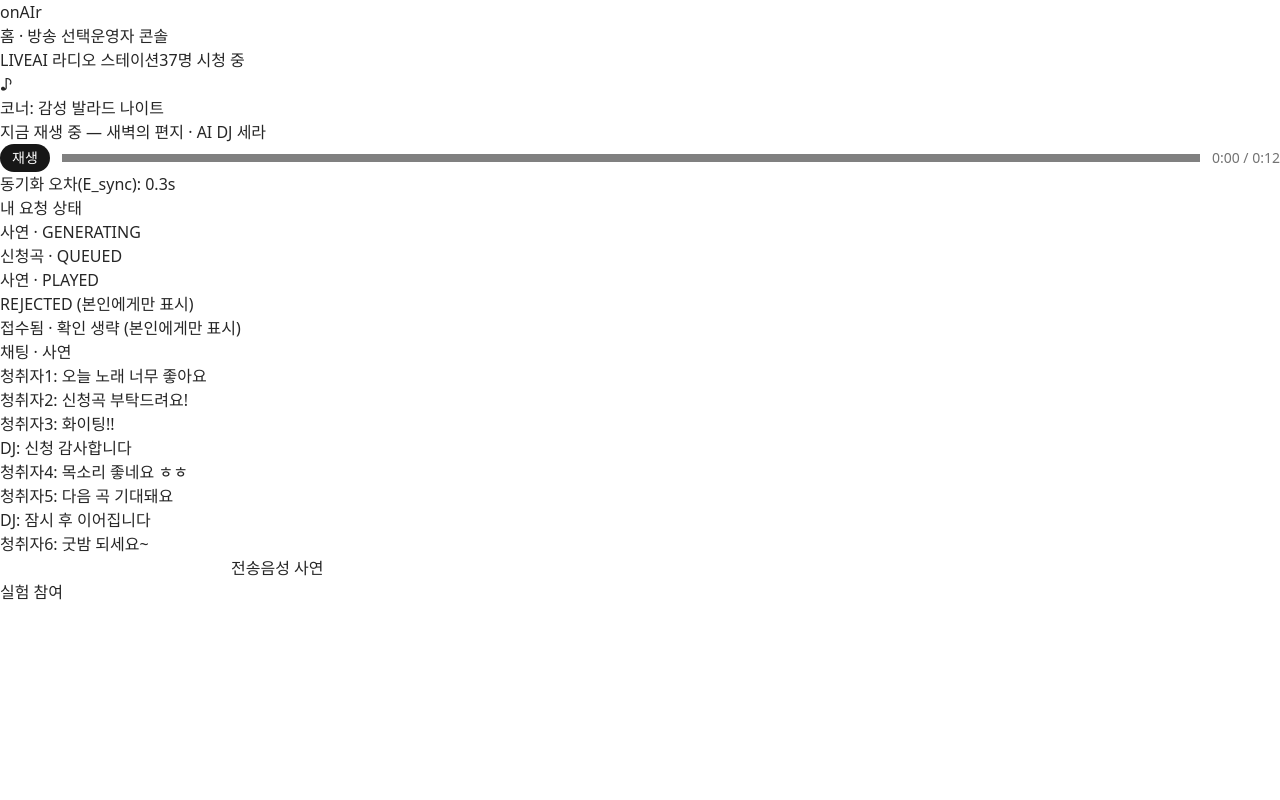
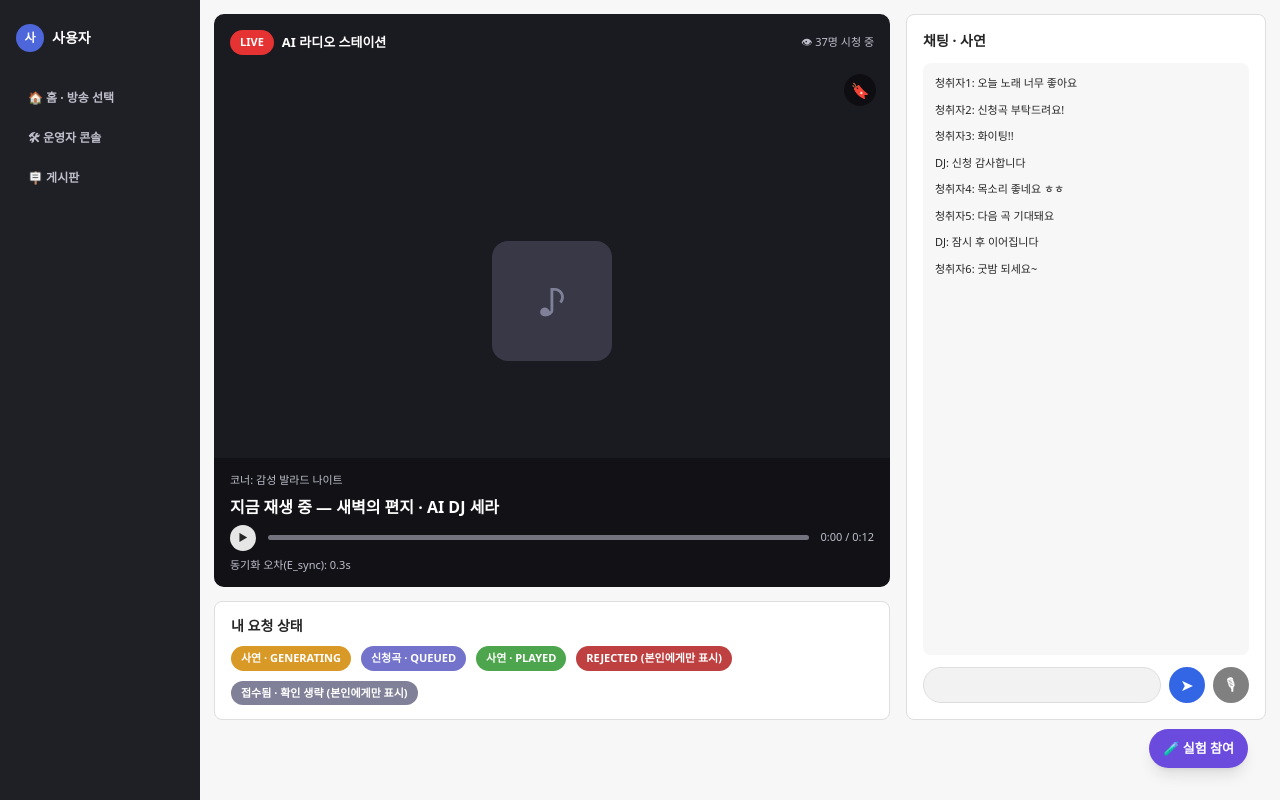
Before and after one commit to pch4947/onAIr, a React (Vite) app in the folder apps/frontend/: page /listen in a window 1280 px wide. Built offline with nearby package versions, Linux system fonts and the light colour scheme.

Commit message:
style: 스트리밍 방송 화면 스타일링 (#15)

```diff
--- a/apps/frontend/src/routes/listen/ExperimentSurveyModal.tsx
+++ b/apps/frontend/src/routes/listen/ExperimentSurveyModal.tsx
@@ -1,4 +1,4 @@
-// FEATURE: 02_Listen_사용자 실험 (세션 종료 설문 모달)
+// 02_Listen_사용자 실험
 
 import { useState } from 'react'
 import { SURVEY_QUESTIONS } from '@/routes/listen/mock'
@@ -22,38 +22,55 @@ export function ExperimentSurveyModal({ onClose }: ExperimentSurveyModalProps) {
   }
 
   return (
-    <div role="dialog" aria-modal="true">
-      <form onSubmit={handleSubmit}>
-        <header>
-          <h2>사용자 실험 참여</h2>
-          <button type="button" onClick={onClose}>
+    <div className="fixed inset-0 z-50 flex items-start justify-center overflow-y-auto bg-black/60 p-6">
+      <form
+        onSubmit={handleSubmit}
+        className="w-full max-w-[560px] rounded-xl bg-surface shadow-lg"
+      >
+        <header className="flex items-center justify-between px-6 pb-4 pt-5">
+          <p className="text-base font-semibold text-text">🧪 사용자 실험 참여</p>
+          <button type="button" onClick={onClose} className="text-base text-text-muted">
             ×
           </button>
         </header>
 
-        <h3>세션 종료 설문 ({SURVEY_QUESTIONS.length}문항)</h3>
+        <div className="rounded-b-xl bg-bg p-6">
+          <div className="flex flex-col gap-4 rounded-md border border-border bg-surface p-4">
+            <p className="text-[15px] font-semibold text-text">
+              세션 종료 설문 ({SURVEY_QUESTIONS.length}문항)
+            </p>
 
             {SURVEY_QUESTIONS.map((question, index) => (
-          <fieldset key={question.id}>
-            <legend>
+              <fieldset key={question.id} className="flex flex-col gap-1.5">
+                <legend className="text-xs text-text">
                   {index + 1}. {question.label}
                 </legend>
+                <div className="flex gap-3">
                   {SCORES.map((score) => (
-              <label key={score}>
+                    <label key={score} className="flex flex-col items-center gap-0.5">
                       <input
                         type="radio"
                         name={question.id}
                         value={score}
                         checked={answers[question.id] === score}
                         onChange={() => handleSelect(question.id, score)}
+                        className="size-5 accent-primary"
                       />
-                {score}
+                      <span className="text-[9px] text-text-muted">{score}</span>
                     </label>
                   ))}
+                </div>
               </fieldset>
             ))}
 
-        <button type="submit">제출</button>
+            <button
+              type="submit"
+              className="self-start rounded-md bg-primary px-5 py-2 text-[13px] font-semibold text-white"
+            >
+              제출
+            </button>
+          </div>
+        </div>
       </form>
     </div>
   )
--- a/apps/frontend/src/routes/listen/ListenPage.tsx
+++ b/apps/frontend/src/routes/listen/ListenPage.tsx
@@ -1,7 +1,7 @@
-// FEATURE: 01_Listen_스트리밍 방송 화면
+// 01_Listen_스트리밍 방송 화면
 
 import { useState } from 'react'
-import { useNavigate } from 'react-router-dom'
+import { Sidebar } from '@/app/Sidebar'
 import { usePlaybackController } from '@/player/usePlaybackController'
 import { ExperimentSurveyModal } from '@/routes/listen/ExperimentSurveyModal'
 import {
@@ -11,6 +11,15 @@ import {
   STATION_INFO,
   SYNC_OFFSET_SEC,
 } from '@/routes/listen/mock'
+import type { RequestStatusVariant } from '@/routes/listen/mock'
+
+const STATUS_VARIANT_CLASS: Record<RequestStatusVariant, string> = {
+  generating: 'bg-status-generating',
+  queued: 'bg-status-queued',
+  played: 'bg-status-played',
+  rejected: 'bg-status-rejected',
+  muted: 'bg-status-muted',
+}
 
 function formatTime(sec: number): string {
   const minutes = Math.floor(sec / 60)
@@ -21,7 +30,6 @@ function formatTime(sec: number): string {
 export function ListenPage() {
   const [isSurveyOpen, setIsSurveyOpen] = useState(false)
   const [chatInput, setChatInput] = useState('')
-  const navigate = useNavigate()
   const { audioRef, currentTrack, isPlaying, positionSec, togglePlay } =
     usePlaybackController(PLAYLIST)
 
@@ -30,95 +38,125 @@ export function ListenPage() {
     setChatInput('')
   }
 
+  const progressPercent = Math.min(100, (positionSec / currentTrack.durationSec) * 100)
+
   return (
-    <div>
-      <aside>
-        <div>onAIr</div>
-        <nav>
-          <button type="button" onClick={() => navigate('/')}>
-            홈 · 방송 선택
+    <div className="flex h-screen overflow-hidden">
+      <Sidebar />
+
+      <main className="flex flex-1 gap-4 bg-field-bg p-3.5 pb-20">
+        <section className="flex h-full flex-1 flex-col gap-3.5">
+          <div className="relative flex-1 overflow-hidden rounded-lg bg-thumbnail">
+            <div className="absolute left-4 right-4 top-4 flex items-center justify-between">
+              <div className="flex items-center gap-2">
+                <span className="rounded-xl bg-live px-2.5 py-1 text-[11px] font-semibold text-white">
+                  LIVE
+                </span>
+                <span className="text-[13px] font-semibold text-white">{STATION_INFO.name}</span>
+              </div>
+              <span className="text-[11px] text-nav-inactive">
+                👁 {STATION_INFO.viewerCount}명 시청 중
+              </span>
+            </div>
+
+            <button
+              type="button"
+              className="absolute right-3.5 top-[60px] flex size-8 items-center justify-center rounded-2xl bg-black/45 text-[15px] text-white"
+            >
+              🔖
             </button>
-          <button type="button" onClick={() => navigate('/admin')}>
-            운영자 콘솔
-          </button>
-        </nav>
-      </aside>
 
-      <main>
-        <section>
-          <header>
-            <span>LIVE</span>
-            <span>{STATION_INFO.name}</span>
-            <span>{STATION_INFO.viewerCount}명 시청 중</span>
-          </header>
-
-          <div>
-            <span>♪</span>
+            <div className="absolute inset-0 flex items-center justify-center">
+              <div className="flex size-[120px] items-center justify-center rounded-xl bg-album">
+                <span className="text-4xl text-thumbnail-icon">♪</span>
+              </div>
             </div>
 
             <audio ref={audioRef} />
 
-          <div>
-            <p>코너: {currentTrack.cornerName}</p>
-            <p>
+            <div className="absolute inset-x-0 bottom-0 flex flex-col gap-1.5 bg-black/35 px-4 py-3.5">
+              <p className="text-[11px] text-nav-inactive">코너: {currentTrack.cornerName}</p>
+              <p className="text-base font-semibold text-white">
                 지금 재생 중 — {currentTrack.title} · {currentTrack.artist}
               </p>
               <div className="flex items-center gap-3">
                 <button
                   type="button"
                   onClick={togglePlay}
-                className="rounded-full bg-neutral-900 px-3 py-1 text-sm text-white"
+                  className="flex size-6.5 shrink-0 items-center justify-center rounded-full bg-[#e6e6e6] text-[10px] text-text"
                 >
-                {isPlaying ? '일시정지' : '재생'}
+                  {isPlaying ? '⏸' : '▶'}
                 </button>
-              <progress
-                value={positionSec}
-                max={currentTrack.durationSec}
-                className="h-2 flex-1 accent-neutral-900"
+                <div className="h-[5px] flex-1 rounded-full bg-[#737380]">
+                  <div
+                    className="h-full rounded-full bg-primary"
+                    style={{ width: `${progressPercent}%` }}
                   />
-              <span className="text-sm text-neutral-500">
+                </div>
+                <span className="shrink-0 text-[11px] text-nav-inactive">
                   {formatTime(positionSec)} / {formatTime(currentTrack.durationSec)}
                 </span>
               </div>
-            <p>동기화 오차(E_sync): {SYNC_OFFSET_SEC}s</p>
+              <p className="text-[11px] text-nav-inactive">
+                동기화 오차(E_sync): {SYNC_OFFSET_SEC}s
+              </p>
+            </div>
           </div>
 
-          <div>
-            <h2>내 요청 상태</h2>
-            <ul>
+          <div className="flex flex-col gap-2.5 rounded-md border border-border bg-surface px-4 py-3.5">
+            <p className="text-sm font-semibold text-text">내 요청 상태</p>
+            <div className="flex flex-wrap gap-2.5">
               {MY_REQUEST_STATUSES.map((item) => (
-                <li key={item.id}>
+                <span
+                  key={item.id}
+                  className={`rounded-xl px-2.5 py-1 text-[11px] font-semibold text-white ${STATUS_VARIANT_CLASS[item.variant]}`}
+                >
                   {item.text}
                   {item.visibleToSelfOnly ? ' (본인에게만 표시)' : ''}
-                </li>
+                </span>
               ))}
-            </ul>
+            </div>
           </div>
         </section>
 
-        <section>
-          <h2>채팅 · 사연</h2>
-          <ul>
+        <section className="flex h-full w-[360px] shrink-0 flex-col gap-3 rounded-md border border-border bg-surface p-4">
+          <p className="text-sm font-semibold text-text">채팅 · 사연</p>
+          <ul className="flex flex-1 flex-col gap-2.5 overflow-y-auto rounded-md bg-field-bg p-3 text-[11px] text-text">
             {CHAT_MESSAGES.map((message) => (
               <li key={message.id}>
                 {message.author}: {message.text}
               </li>
             ))}
           </ul>
-          <form onSubmit={handleSendChat}>
+          <form onSubmit={handleSendChat} className="flex items-center gap-2">
             <input
               type="text"
               value={chatInput}
               onChange={(event) => setChatInput(event.target.value)}
+              className="h-9 flex-1 rounded-full border border-border bg-[#f2f2f2] px-3.5 text-[13px] text-text"
             />
-            <button type="submit">전송</button>
-            <button type="button">음성 사연</button>
+            <button
+              type="submit"
+              className="flex size-9 shrink-0 items-center justify-center rounded-full bg-primary text-white"
+            >
+              ➤
+            </button>
+            <button
+              type="button"
+              className="flex size-9 shrink-0 items-center justify-center rounded-full bg-text-muted text-white"
+            >
+              🎙
+            </button>
           </form>
         </section>
       </main>
 
-      <button type="button" onClick={() => setIsSurveyOpen(true)}>
-        실험 참여
+      <button
+        type="button"
+        onClick={() => setIsSurveyOpen(true)}
+        className="fixed bottom-8 right-8 flex items-center gap-1.5 rounded-full bg-experiment px-3.5 py-2.5 text-[13px] font-semibold text-white shadow-lg"
+      >
+        🧪 실험 참여
       </button>
 
       {isSurveyOpen && <ExperimentSurveyModal onClose={() => setIsSurveyOpen(false)} />}
--- a/apps/frontend/src/routes/listen/mock.ts
+++ b/apps/frontend/src/routes/listen/mock.ts
@@ -15,9 +15,12 @@ export interface Track {
   audioUrl: string
 }
 
+export type RequestStatusVariant = 'generating' | 'queued' | 'played' | 'rejected' | 'muted'
+
 export interface RequestStatusItem {
   id: string
   text: string
+  variant: RequestStatusVariant
   visibleToSelfOnly: boolean
 }
 
@@ -68,11 +71,11 @@ export const PLAYLIST: Track[] = [
 export const SYNC_OFFSET_SEC = 0.3
 
 export const MY_REQUEST_STATUSES: RequestStatusItem[] = [
-  { id: '1', text: '사연 · GENERATING', visibleToSelfOnly: false },
-  { id: '2', text: '신청곡 · QUEUED', visibleToSelfOnly: false },
-  { id: '3', text: '사연 · PLAYED', visibleToSelfOnly: false },
-  { id: '4', text: 'REJECTED', visibleToSelfOnly: true },
-  { id: '5', text: '접수됨 · 확인 생략', visibleToSelfOnly: true },
+  { id: '1', text: '사연 · GENERATING', variant: 'generating', visibleToSelfOnly: false },
+  { id: '2', text: '신청곡 · QUEUED', variant: 'queued', visibleToSelfOnly: false },
+  { id: '3', text: '사연 · PLAYED', variant: 'played', visibleToSelfOnly: false },
+  { id: '4', text: 'REJECTED', variant: 'rejected', visibleToSelfOnly: true },
+  { id: '5', text: '접수됨 · 확인 생략', variant: 'muted', visibleToSelfOnly: true },
 ]
 
 export const CHAT_MESSAGES: ChatMessage[] = [
```
Lines whose indentation alone changed are shown as unchanged.
